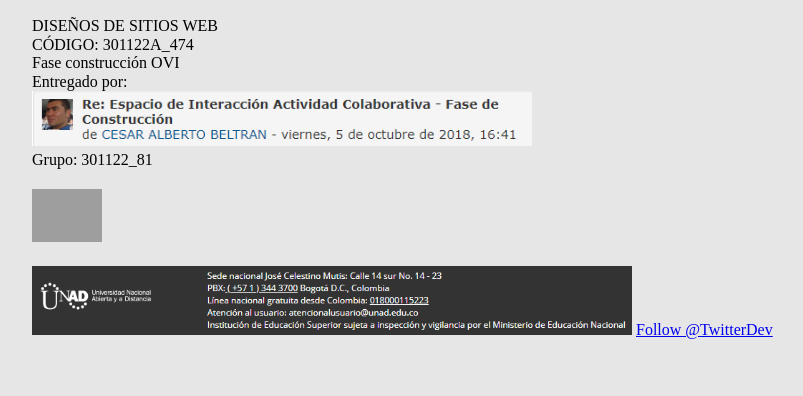
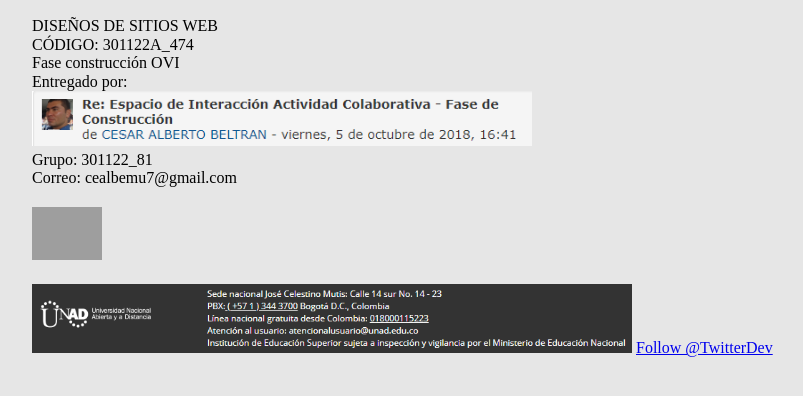
Before and after one commit to cealbemu77git/portada.github.io, a plain HTML site: page index.html in a window 1280 px wide. Shown: the part 140-536 px from the top of the page, without its empty margins (108-911 px from the left). Drawn offline with Linux system fonts and the light colour scheme; grey boxes are pictures that could not be loaded.

Commit message:
actualizacion

```diff
--- a/index.html
+++ b/index.html
@@ -30,6 +30,7 @@
 					<p>Entregado por:</p>
 					<img src="img/Captura4.PNG" width="500" alt="Captura1" title="Estudiante CESAR ALBERTO BELTRAN MUSIRY">
 					<p>Grupo: 301122_81</p>
+					<p>Correo: cealbemu7@gmail.com</p>
 
 				</article>
 			</section>
```
